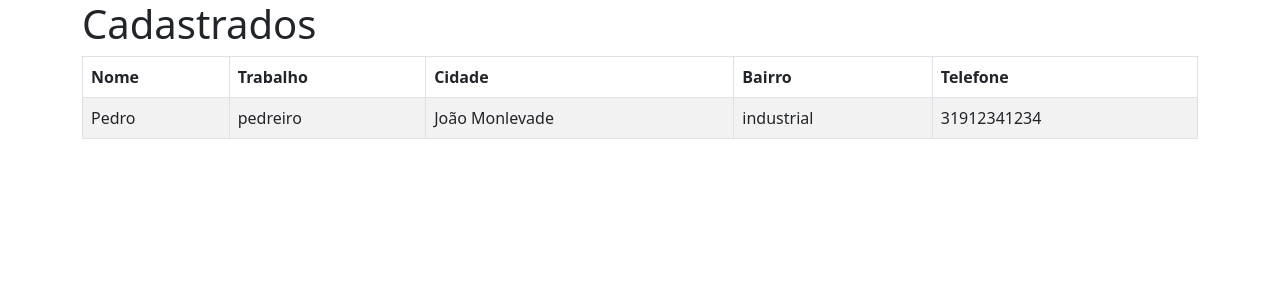
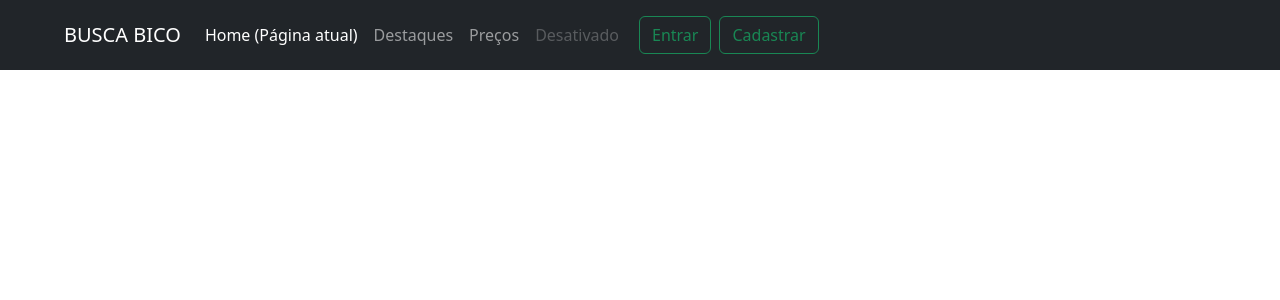
Before and after one commit to bigodom/BUSCABICO, a Flask app: page / in a window 1280 px wide. Shown: the top 300 px of the page. Run offline with Flask 2, Linux system fonts and the light colour scheme; some libraries are stand-ins or nearby versions.

Commit message:
alteração da pagina principal, navbar e bootstrap

```diff
--- a/app.py
+++ b/app.py
@@ -33,6 +33,11 @@ app.secret_key = 'malvadao'
 
 
 @app.route('/')
+def principal():
+    return render_template('principal.html', titulo='homepage')
+
+
+@app.route('/index')
 def index():
     return render_template('index.html', titulo='Cadastrados', cadastrados=lista)
 
--- a/templates/cadastro.html
+++ b/templates/cadastro.html
@@ -1,5 +1,8 @@
 {% extends "template.html" %}
 {% block conteudo %}
+<div class="page-header">
+  <h1>{{ titulo }}</h1>
+</div>
         <form action="{{ url_for('criar') }}" method="post">
           <fieldset>
             <div class="form-group">
--- a/templates/index.html
+++ b/templates/index.html
@@ -1,5 +1,8 @@
 {% extends "template.html" %}
 {% block conteudo %}
+<div class="page-header">
+    <h1>{{ titulo }}</h1>
+</div>
         <table class="table table-striped table-responsive table-bordered">
             <thead class="thead-default">
                 <tr>
--- a/templates/login.html
+++ b/templates/login.html
@@ -1,5 +1,8 @@
 {% extends "template.html" %}
 {% block conteudo %}
+<div class="page-header">
+    <h1>{{ titulo }}</h1>
+</div>
 
 {% with messages = get_flashed_messages() %}
 {% if messages %}
--- /dev/null
+++ b/templates/principal.html
@@ -0,0 +1,26 @@
+{% extends "template.html" %}
+{% block conteudo %}
+
+<nav class="navbar navbar-expand-lg navbar-dark bg-dark">
+    <a class="navbar-brand" href="#" style="padding-left: 5%;">BUSCA BICO</a>
+    <button class="navbar-toggler" style="margin-right: 5%;" type="button" data-toggle="collapse" data-target="#navbarNavAltMarkup" aria-controls="navbarNavAltMarkup" aria-expanded="false" aria-label="Alterna navegação">
+      <span class="navbar-toggler-icon"></span>
+    </button>
+    <div class="collapse navbar-collapse" id="navbarNavAltMarkup">
+      <div class="navbar-nav">
+        <a class="nav-item nav-link active" href="#">Home <span class="sr-only">(Página atual)</span></a>
+        <a class="nav-item nav-link" href="#">Destaques</a>
+        <a class="nav-item nav-link" href="#">Preços</a>
+        <a class="nav-item nav-link disabled" href="#">Desativado</a>
+      </div>
+      <div class="navbar">
+        <form class="container-fluid justify-content-start">
+            <button class="btn btn-outline-success me-2" type="button">Entrar</button>
+            <button class="btn btn-outline-success me-2" type="button">Cadastrar</button>
+        </form>
+    </div>
+    </div>
+
+  </nav>
+
+{% endblock %}
--- a/templates/template.html
+++ b/templates/template.html
@@ -9,7 +9,7 @@
     <link rel="stylesheet" href="{{ url_for('static', filename='bootstrap.css') }}">
 </head>
 <body>
-    <div class="container">
+    <div class="container" style="margin: 0; padding: 0; max-width: 100%;">
 
         {% with messages = get_flashed_messages() %}
             {% if messages %}
@@ -21,12 +21,13 @@
             {% endif %}
         {% endwith %}
 
-        <div class="page-header">
-            <h1>{{ titulo }}</h1>
-        </div>
+
 
             {% block conteudo %} {% endblock %}
 
     </div>
+    <script src="https://code.jquery.com/jquery-3.3.1.slim.min.js" integrity="sha384-q8i/X+965DzO0rT7abK41JStQIAqVgRVzpbzo5smXKp4YfRvH+8abtTE1Pi6jizo" crossorigin="anonymous"></script>
+    <script src="https://cdnjs.cloudflare.com/ajax/libs/popper.js/1.14.3/umd/popper.min.js" integrity="sha384-ZMP7rVo3mIykV+2+9J3UJ46jBk0WLaUAdn689aCwoqbBJiSnjAK/l8WvCWPIPm49" crossorigin="anonymous"></script>
+    <script src="https://stackpath.bootstrapcdn.com/bootstrap/4.1.3/js/bootstrap.min.js" integrity="sha384-ChfqqxuZUCnJSK3+MXmPNIyE6ZbWh2IMqE241rYiqJxyMiZ6OW/JmZQ5stwEULTy" crossorigin="anonymous"></script>
 </body>
 </html>
```
